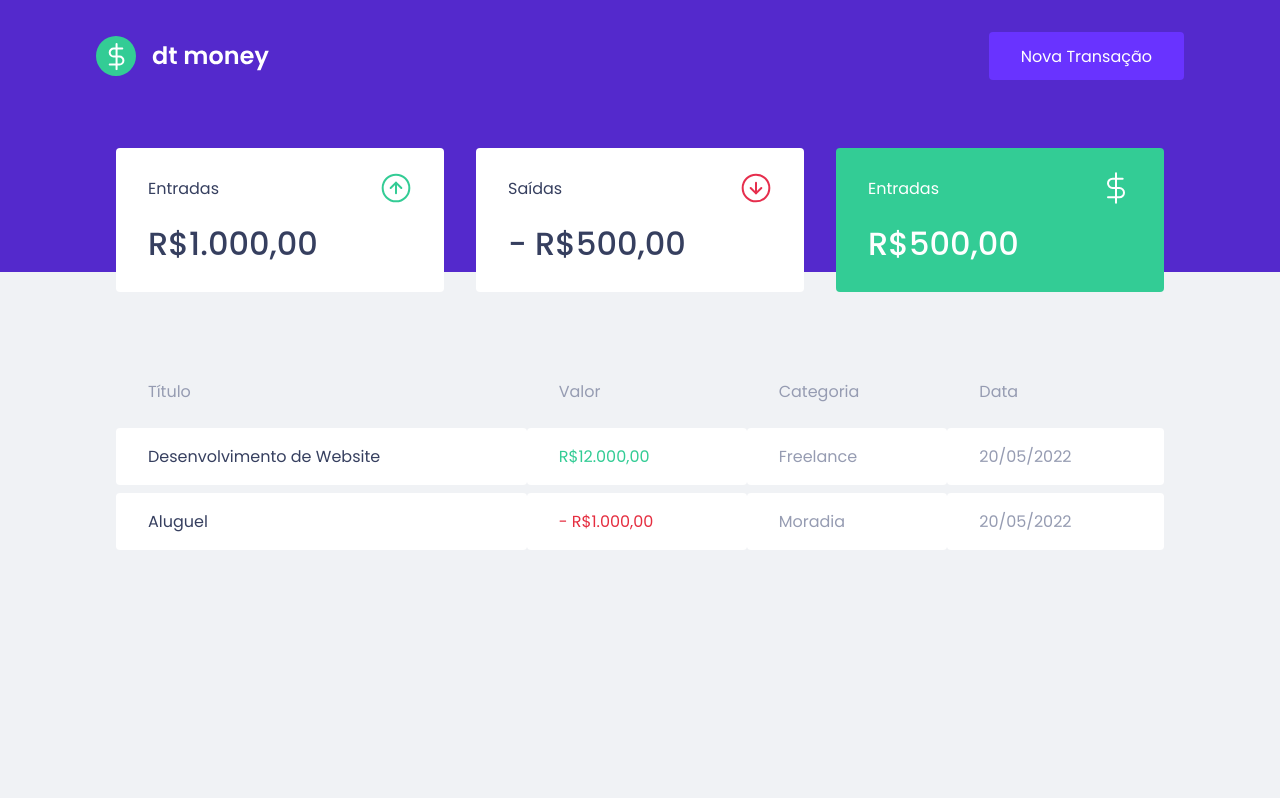
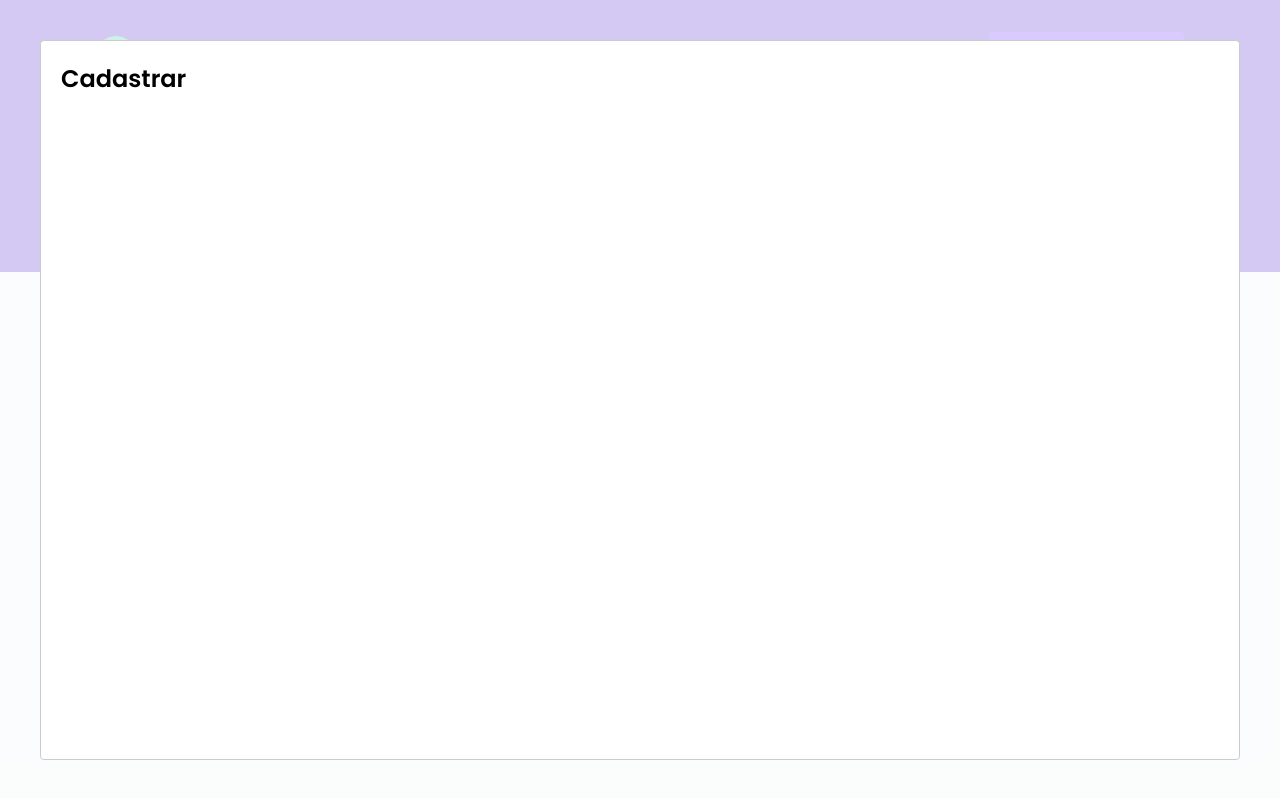
Before and after one commit to Lucasedusi/finance-manager-react, a React (Create React App) app: page / in a window 1280 px wide. Both pictures are taken after a click on the button "Nova Transação". Built offline with nearby package versions, Linux system fonts and the light colour scheme; no server answers; what miragejs would draw is missing.

Commit message:
create newTransactions

```diff
--- a/package.json
+++ b/package.json
@@ -7,6 +7,7 @@
 		"miragejs": "^0.1.44",
 		"react": "^18.1.0",
 		"react-dom": "^18.1.0",
+		"react-modal": "^3.15.1",
 		"react-scripts": "5.0.1",
 		"styled-components": "^5.3.5",
 		"web-vitals": "^2.1.0"
@@ -19,6 +20,7 @@
 		"@types/node": "^16.7.13",
 		"@types/react": "^18.0.0",
 		"@types/react-dom": "^18.0.0",
+		"@types/react-modal": "^3.13.1",
 		"@types/styled-components": "^5.1.25",
 		"typescript": "^4.4.2"
 	},
--- a/src/App.tsx
+++ b/src/App.tsx
@@ -1,12 +1,34 @@
+import { useState } from "react";
 import { Dashboard } from "./components/Dashboard";
+import Modal from "react-modal";
 import { Header } from "./components/Header";
 import { GlobalStyle } from "./styles/global";
+import { NewTransactionModal } from "./components/NewTransactionModal";
+
+// Modal.setAppElement("root");
 
 export function App() {
+	const [isNewTransactionModalOpen, setIsNewTransactionModalOpen] =
+		useState(false);
+
+	function handleOpenNewTransactionModal() {
+		setIsNewTransactionModalOpen(true);
+	}
+
+	function handleCloseNewTransactionModal() {
+		setIsNewTransactionModalOpen(false);
+	}
+
 	return (
 		<>
-			<Header />
+			<Header onOpenNewTransactionModal={handleOpenNewTransactionModal} />
 			<Dashboard />
+
+			<NewTransactionModal
+				isOpen={isNewTransactionModalOpen}
+				onRequestClose={handleCloseNewTransactionModal}
+			/>
+
 			<GlobalStyle />
 		</>
 	);
--- a/src/components/Header/index.tsx
+++ b/src/components/Header/index.tsx
@@ -1,12 +1,18 @@
 import logoImg from "../../assets/logo.svg";
 import { Container, Content } from "./styles";
 
-export function Header() {
+interface HeaderProps {
+	onOpenNewTransactionModal: () => void;
+}
+
+export function Header({ onOpenNewTransactionModal }: HeaderProps) {
 	return (
 		<Container>
 			<Content>
 				<img src={logoImg} alt="dt-money" />
-				<button>Nova Transação</button>
+				<button type="button" onClick={onOpenNewTransactionModal}>
+					Nova Transação
+				</button>
 			</Content>
 		</Container>
 	);
--- /dev/null
+++ b/src/components/NewTransactionModal/index.tsx
@@ -0,0 +1,17 @@
+import Modal from "react-modal";
+
+interface NewTransactionModalProps {
+	isOpen: boolean;
+	onRequestClose: () => void;
+}
+
+export function NewTransactionModal({
+	isOpen,
+	onRequestClose,
+}: NewTransactionModalProps) {
+	return (
+		<Modal isOpen={isOpen} onRequestClose={onRequestClose}>
+			<h2>Cadastrar</h2>
+		</Modal>
+	);
+}
--- /dev/null
+++ b/src/components/NewTransactionModal/styles.ts
@@ -0,0 +1,3 @@
+import styled from "styled-components";
+
+export const Container = styled.div``;
--- a/src/index.tsx
+++ b/src/index.tsx
@@ -25,6 +25,7 @@
 const root = ReactDOM.createRoot(
 	document.getElementById("root") as HTMLElement
 );
+
 root.render(
 	<React.StrictMode>
 		<App />
```
Also changed, not shown: 1 other file (tests, documents, lock files or other folders).
